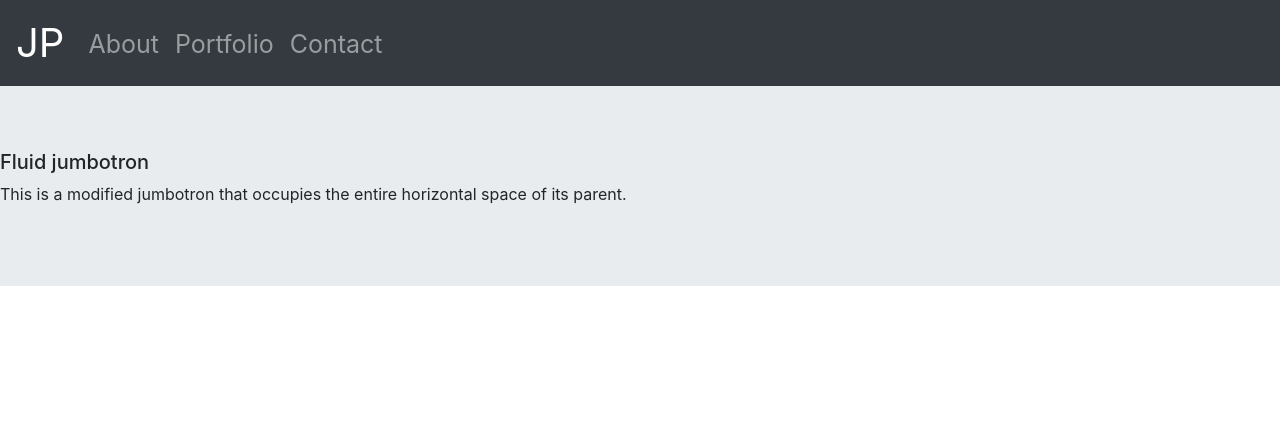
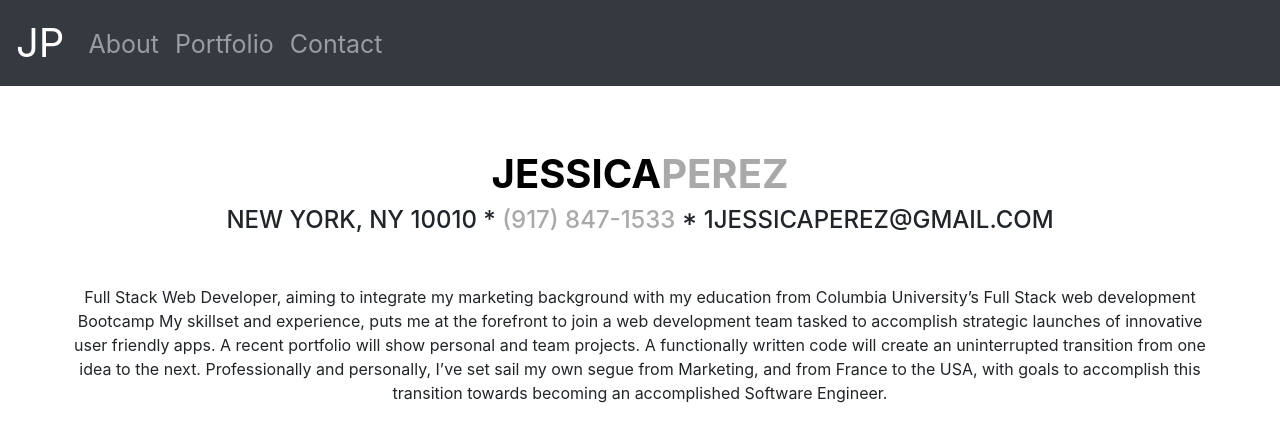
Before and after one commit to jesspworkandco/REACT-Portfolio, a React (Create React App) app: page /about in a window 1280 px wide. Shown: the top 442 px of the page. Built offline with nearby package versions, Linux system fonts and the light colour scheme.

Commit message:
Home, About, Portfolio pages started

```diff
--- a/src/App.js
+++ b/src/App.js
@@ -5,13 +5,12 @@ import Home from "./components/pages/Home";
 import About from "./components/pages/About";
 import Portfolio from "./components/pages/Portfolio";
 import Contact from "./components/pages/Contact";
-//import Home from "./components/pages/Home";
 
 function App() {
   return (
     <Router>
-      <NavBar />
       <div>
+        <NavBar />
         <Route exact path="/" component={Home} />
         <Route exact path="/about" component={About} />
         <Route exact path="/portfolio" component={Portfolio} />
--- a/src/components/NavBar/index.js
+++ b/src/components/NavBar/index.js
@@ -7,17 +7,17 @@ function NavBar() {
   return (
     <>
       <Navbar bg="dark" variant="dark">
-        <Navbar.Brand id="home" href="#home">
+        <Navbar.Brand id="home" href="/">
           JP
         </Navbar.Brand>
         <Nav className="mr-auto">
-          <Nav.Link className="nav-link" href="#about">
+          <Nav.Link className="nav-link" href="/about">
             About
           </Nav.Link>
-          <Nav.Link className="nav-link" href="#portfolio">
+          <Nav.Link className="nav-link" href="/portfolio">
             Portfolio
           </Nav.Link>
-          <Nav.Link className="nav-link" href="#contact">
+          <Nav.Link className="nav-link" href="/contact">
             Contact
           </Nav.Link>
         </Nav>
--- a/src/components/NavBar/navbar.css
+++ b/src/components/NavBar/navbar.css
@@ -2,7 +2,7 @@
   font-size: 40px;
 }
 .nav-link {
-  color: black;
+  color: lavenderblush;
 }
 .mr-auto {
   font-size: 25px;
--- a/src/components/pages/About.js
+++ b/src/components/pages/About.js
@@ -1,13 +1,29 @@
 import React from "react";
 import Jumbotron from "react-bootstrap/Jumbotron";
+import "./about.css";
 
 function About() {
   return (
-    <Jumbotron fluid>
-      <h5>Fluid jumbotron</h5>
-      <p>
-        This is a modified jumbotron that occupies the entire horizontal space
-        of its parent.
+    <Jumbotron fluid className="jumbo mx-sm-4 text-center">
+      <h1>
+        <span className="first">JESSICA</span>
+        <span className="last">PEREZ</span>
+      </h1>
+      <h4>
+        NEW YORK, NY 10010 * <span className="cell">(917) 847-1533</span> *
+        1JESSICAPEREZ@GMAIL.COM
+      </h4>
+      <p className="bio">
+        Full Stack Web Developer, aiming to integrate my marketing background
+        with my education from Columbia University’s Full Stack web development
+        Bootcamp My skillset and experience, puts me at the forefront to join a
+        web development team tasked to accomplish strategic launches of
+        innovative user friendly apps. A recent portfolio will show personal and
+        team projects. A functionally written code will create an uninterrupted
+        transition from one idea to the next. Professionally and personally,
+        I’ve set sail my own segue from Marketing, and from France to the USA,
+        with goals to accomplish this transition towards becoming an
+        accomplished Software Engineer.
       </p>
     </Jumbotron>
   );
--- a/src/components/pages/Home.js
+++ b/src/components/pages/Home.js
@@ -1,11 +1,39 @@
 import React from "react";
+import Col from "react-bootstrap/Col";
+import Row from "react-bootstrap/Row";
+import Image from "react-bootstrap/Image";
 import Container from "react-bootstrap/Container";
-//import "./home.css";
+
+import "./home.css";
 
 function Home() {
   return (
-    <Container>
-      <h1>This is HOME</h1>
+    <Container className="container">
+      <Row className="row mx-auto">
+        <Col xs={6} md={4}>
+          <Image
+            className="logo"
+            href="https://github.com/JessicaPerez1"
+            src="https://icons-for-free.com/iconfiles/png/512/part+1+github-1320568339880199515.png"
+            roundedCircle
+          />
+        </Col>
+        <Col xs={6} md={4}>
+          <Image
+            className="logo"
+            href=""
+            src="https://cdn4.iconfinder.com/data/icons/social-messaging-ui-color-shapes-2-free/128/social-linkedin-circle-512.png"
+          />
+        </Col>
+        <Col xs={6} md={4}>
+          <Image
+            className="logo"
+            href="https://github.com/JessicaPerez1"
+            src="https://www.iconbunny.com/icons/media/catalog/product/cache/2/thumbnail/600x/1b89f2fc96fc819c2a7e15c7e545e8a9/3/1/3164.9-cv-file-icon-iconbunny.jpg"
+            roundedCircle
+          />
+        </Col>
+      </Row>
     </Container>
   );
 }
--- a/src/components/pages/Portfolio.js
+++ b/src/components/pages/Portfolio.js
@@ -1,10 +1,26 @@
 import React from "react";
 import "./portfolio.css";
+import Card from "react-bootstrap/Card";
+import Button from "react-bootstrap/Button";
 
 function Portfolio() {
   return (
-    <div>
-      <h1 className="title">Portfolio Gallery</h1>
+    <div className="portfolio-title mx-sm-4 text-center">
+      <h1>
+        <span className="portfolio">PORTFOLIO</span>
+        <span className="gallery">GALLERY</span>
+      </h1>
+      <Card style={{ width: "18rem" }}>
+        <Card.Img variant="top" src="holder.js/100px180" />
+        <Card.Body>
+          <Card.Title>Project Title</Card.Title>
+          <Card.Text>
+            Some quick example text to build on the card title and make up the
+            bulk of the card's content.
+          </Card.Text>
+          <Button variant="primary">Go somewhere</Button>
+        </Card.Body>
+      </Card>
     </div>
   );
 }
--- /dev/null
+++ b/src/components/pages/about.css
@@ -0,0 +1,19 @@
+.jumbo {
+  background-color: white;
+}
+.first {
+  font-size: 40px;
+  font-weight: bolder;
+  color: black;
+}
+.last {
+  font-size: 40px;
+  font-weight: bolder;
+  color: darkgray;
+}
+.cell {
+  color: darkgray;
+}
+.bio {
+  margin: 50px 50px 50px 50px;
+}
--- a/src/components/pages/home.css
+++ b/src/components/pages/home.css
@@ -0,0 +1,14 @@
+.container {
+  margin: 0 auto;
+}
+.row {
+  margin-top: 50px;
+  display: flex;
+  flex-wrap: row;
+}
+
+.logo {
+  width: 50px;
+  display: flex;
+  flex-wrap: row;
+}
--- a/src/components/pages/portfolio.css
+++ b/src/components/pages/portfolio.css
@@ -1,7 +1,10 @@
-h1 {
+.portfolio {
+  font-size: 40px;
+  font-weight: bolder;
   color: black;
-  font-size: 20px;
-  font-weight: 30px;
-  text-align: center;
-  margin-top: 20px;
 }
+.gallery {
+  font-size: 40px;
+  font-weight: bolder;
+  color: darkgray;
+}
```
